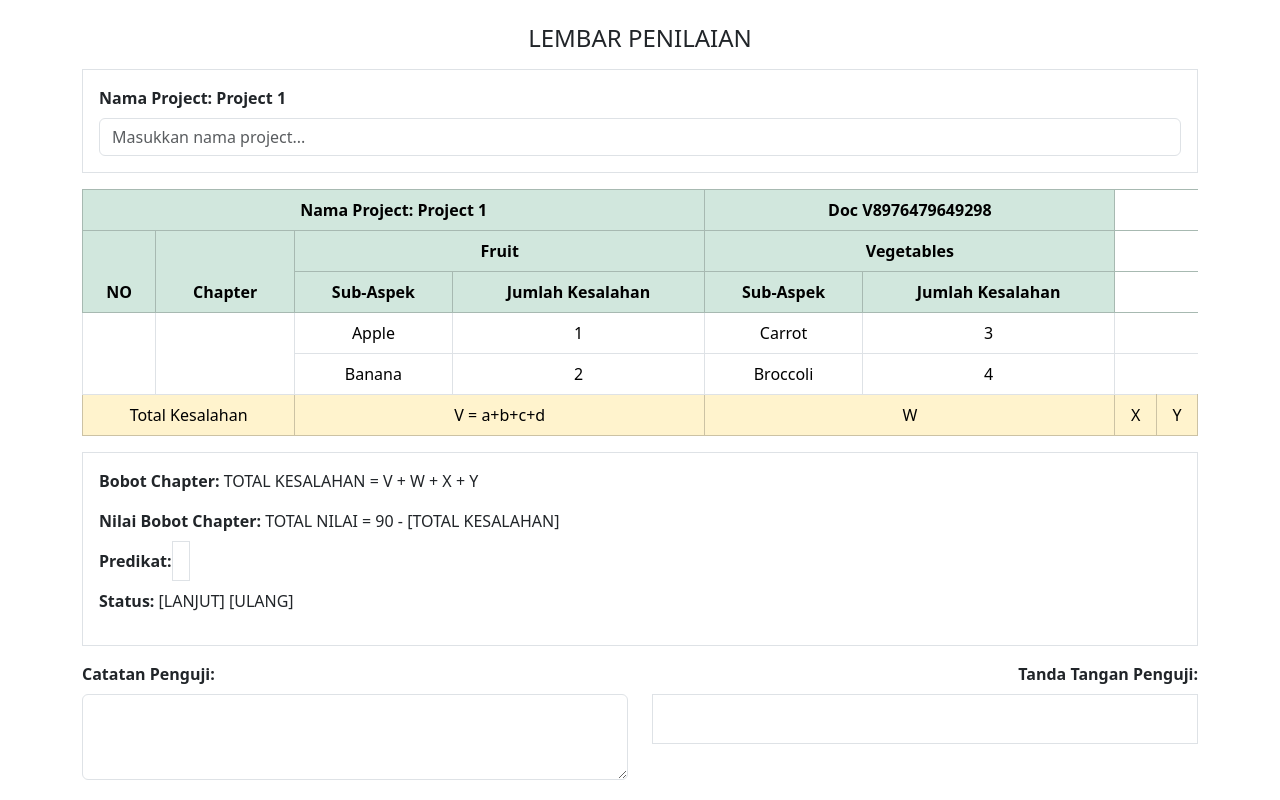
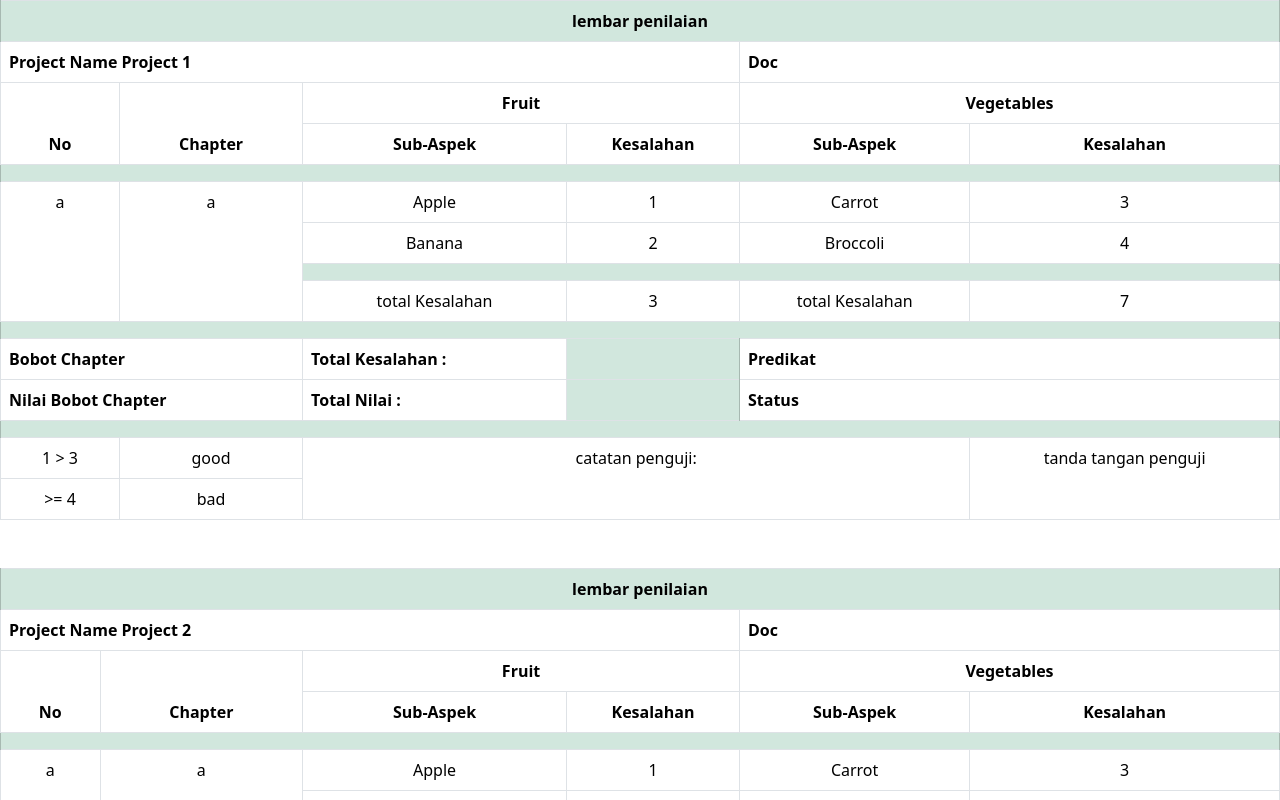
Before and after one commit to FawzQi/DB-project, a React (Vite) app: page / in a window 1280 px wide. Shown: the top 800 px of the page. Built offline with nearby package versions, Linux system fonts and the light colour scheme.

Commit message:
finish prototype table

```diff
--- a/src/App.tsx
+++ b/src/App.tsx
@@ -1,5 +1,5 @@
 import ConfigBox from "./components/ConfigBox";
-import ScoringTable from "./components/Table";
+import FormTable from "./components/Table";
 
 const data = [
   {
@@ -7,6 +7,7 @@ const data = [
     subaspects: [
       { name: "Apple", value: 1 },
       { name: "Banana", value: 2 },
+      { name: "Orange", value: 3 },
     ],
   },
   {
@@ -51,7 +52,6 @@ const formData = [
           { name: "Apple", value: 1 },
           { name: "Banana", value: 2 },
           { name: "Orange", value: 3 },
-          { name: "Grape", value: 4 },
         ],
       },
       {
@@ -65,13 +65,13 @@ const formData = [
       },
     ],
     scores: [
-      { operator: 1, value: [1, 3], status: "good" },
-      { operator: 3, value: [4], status: "bad" },
+      { operator: 0, value: [1, 3], status: "good" },
+      { operator: 2, value: [4], status: "bad" },
     ],
   },
 ];
 
 export default function App() {
   // return <ConfigBox />;
-  return <ScoringTable formDatas={formData} />;
+  return <FormTable formDatas={formData} />;
 }
--- a/src/components/Scoring.tsx
+++ b/src/components/Scoring.tsx
@@ -1,7 +1,7 @@
 import { useState } from "react";
 
 enum Operator {
-  IN_RANGE = 1,
+  IN_RANGE = 0,
   GREATER_THAN,
   LESS_THAN,
   GREATER_THAN_OR_EQUAL,
--- a/src/components/SubAspect.tsx
+++ b/src/components/SubAspect.tsx
@@ -41,7 +41,7 @@ export default function SubAspect({ subaspects }: SubAspectProps) {
       <h4>Sub-Aspek :</h4>
       <div className="col g-2">
         {subaspectList.map((subaspect) => (
-          <div key={subaspect.value} className="row align-items-center g-2">
+          <div key={subaspect.name} className="row align-items-center g-2">
             <div className="col">
               <div className="p-2    border rounded bg-light">
                 {subaspect.name}
--- a/src/components/Table.tsx
+++ b/src/components/Table.tsx
@@ -1,5 +1,4 @@
 import React from "react";
-
 interface Subaspect {
   name: string;
   value: number;
@@ -10,9 +9,9 @@ interface Aspect {
   subaspects: Subaspect[];
 }
 
-interface AspectProps {
-  aspect: Aspect[];
-}
+// interface AspectProps {
+//   aspect: Aspect[];
+// }
 
 enum Operator {
   IN_RANGE = 1,
@@ -38,132 +37,207 @@ interface FormDataProps {
   formDatas: FormData[];
 }
 
-export default function ScoringTable({ formDatas }: FormDataProps) {
-  const getIndexWithMostSubaspects = (aspects: Aspect[]): number => {
-    let maxSubaspects = 0;
-    let indexWithMostSubaspects = -1;
-
-    aspects.forEach((aspect, index) => {
-      if (aspect.subaspects.length > maxSubaspects) {
-        maxSubaspects = aspect.subaspects.length;
-        indexWithMostSubaspects = index;
+export default function FormTable({ formDatas }: FormDataProps) {
+  const getAspectIndexWithMaxSubaspect = (aspects: Aspect[]) => {
+    let max = 0;
+    let index = 0;
+    aspects.forEach((aspect, aspectIndex) => {
+      if (aspect.subaspects.length > max) {
+        max = aspect.subaspects.length;
+        index = aspectIndex;
       }
     });
-
-    return indexWithMostSubaspects;
+    return index;
   };
 
-  const indexWithMostSubaspects = getIndexWithMostSubaspects(
-    formDatas[0].aspect
-  );
-  console.log("Index with most subaspects:", indexWithMostSubaspects);
+  const FormDataAspectIndexWithMostSubaspect: number[] = [];
+  formDatas.map((formData) => {
+    FormDataAspectIndexWithMostSubaspect.push(
+      getAspectIndexWithMaxSubaspect(formData.aspect)
+    );
+  });
+
+  const getMaxSubaspect = (aspects: Aspect[]) => {
+    let max = 0;
+    aspects.forEach((aspect) => {
+      if (aspect.subaspects.length > max) {
+        max = aspect.subaspects.length;
+      }
+    });
+    return max;
+  };
+
+  const FormDataMaxSubAspect: number[] = [];
+  formDatas.map((formData) => {
+    FormDataMaxSubAspect.push(getMaxSubaspect(formData.aspect));
+    console.log(getMaxSubaspect(formData.aspect));
+  });
+
+  const operatorSign = ["-", ">", "<", ">=", "<="];
 
   return (
     <>
       {formDatas.map((formData, formIndex) => (
-        <div className="container mt-4" key={formIndex}>
-          <h4 className="text-center mb-3">LEMBAR PENILAIAN</h4>
-
-          <div className="mb-3 border p-3">
-            <strong>Nama Project: {formData.name}</strong>
-            <input
-              type="text"
-              className="form-control mt-2"
-              placeholder="Masukkan nama project..."
-            />
-          </div>
-
+        <div key={`${formData.name}-${formIndex}`}>
           <table className="table table-bordered text-center">
-            <thead className="table-success">
+            <thead>
               <tr>
-                <th colSpan={2 * formData.aspect.length}>
-                  Nama Project: {formData.name}
+                <th
+                  className="table-success "
+                  colSpan={formData.aspect.length * 2 + 2}
+                >
+                  lembar penilaian
                 </th>
-                <th colSpan={2}>Doc V8976479649298</th>
               </tr>
               <tr>
-                <th rowSpan={2}>NO</th>
+                <th
+                  colSpan={formData.aspect.length * 2}
+                  style={{ textAlign: "left" }}
+                >
+                  Project Name {formData.name}
+                </th>
+                <th colSpan={2} style={{ textAlign: "left" }}>
+                  Doc
+                </th>
+              </tr>
+              <tr>
+                <th rowSpan={2}>No</th>
                 <th rowSpan={2}>Chapter</th>
-                {formData.aspect.map((aspect, aspectIndex) => (
-                  <th key={aspectIndex} colSpan={2}>
-                    {aspect.name}
+                {formData.aspect.map((aspect, index) => (
+                  <th key={`${aspect.name}-${index}`} colSpan={2}>
+                    {aspect.name}{" "}
                   </th>
                 ))}
               </tr>
               <tr>
-                {formData.aspect.map((_, aspectIndex) => (
-                  <React.Fragment key={aspectIndex}>
-                    <th>Sub-Aspek</th>
-                    <th>Jumlah Kesalahan</th>
+                {formData.aspect.map((_, index) => (
+                  <React.Fragment key={`subaspect-header-${index}`}>
+                    <th>Sub-Aspek </th>
+                    <th>Kesalahan </th>
                   </React.Fragment>
                 ))}
               </tr>
+              <tr>
+                <th
+                  className="table-success"
+                  colSpan={formData.aspect.length * 2 + 2}
+                ></th>
+              </tr>
             </thead>
             <tbody>
-              {formData.aspect[indexWithMostSubaspects]?.subaspects.map(
-                (_, subIndex) => (
-                  <tr key={subIndex}>
-                    {subIndex === 0 && (
+              {formData.aspect[
+                FormDataAspectIndexWithMostSubaspect[formIndex]
+              ].subaspects.map((_, subaspectIndex) => (
+                <React.Fragment key={`subaspect-row-${subaspectIndex}`}>
+                  <tr>
+                    {subaspectIndex == 0 && (
                       <>
-                        <td
-                          rowSpan={
-                            formData.aspect[indexWithMostSubaspects]?.subaspects
-                              .length
-                          }
-                        ></td>
-                        <td
-                          rowSpan={
-                            formData.aspect[indexWithMostSubaspects]?.subaspects
-                              .length
-                          }
-                        ></td>
+                        <td rowSpan={FormDataMaxSubAspect[formIndex] + 2}>
+                          {" "}
+                          a
+                        </td>
+                        <td rowSpan={FormDataMaxSubAspect[formIndex] + 2}>
+                          a{" "}
+                        </td>
                       </>
                     )}
-                    {formData.aspect.map((aspect, aspectIndex) => (
-                      <React.Fragment key={aspectIndex}>
-                        <td>{aspect.subaspects[subIndex]?.name || "-"}</td>
-                        <td>{aspect.subaspects[subIndex]?.value ?? "-"}</td>
+                    {formData.aspect.map((aspect, index) => (
+                      <React.Fragment key={`${aspect.name}-subaspect-${index}`}>
+                        {subaspectIndex < aspect.subaspects.length ? (
+                          <>
+                            <td>{aspect.subaspects[subaspectIndex].name}</td>
+                            <td>{aspect.subaspects[subaspectIndex].value}</td>
+                          </>
+                        ) : (
+                          <>
+                            <td>-</td>
+                            <td>-</td>
+                          </>
+                        )}
                       </React.Fragment>
                     ))}
                   </tr>
-                )
-              )}
-              <tr className="table-warning">
-                <td colSpan={2}>Total Kesalahan</td>
-                <td colSpan={2}>V = a+b+c+d</td>
-                <td colSpan={2}>W</td>
-                <td colSpan={2}>X</td>
-                <td colSpan={2}>Y</td>
+                </React.Fragment>
+              ))}
+              <tr>
+                <th
+                  className="table-success"
+                  colSpan={formData.aspect.length * 2}
+                ></th>
               </tr>
+              <tr>
+                {formData.aspect.map((aspect, index) => {
+                  let totalKesalahan = 0;
+                  aspect.subaspects.forEach((subaspect) => {
+                    totalKesalahan += subaspect.value;
+                  });
+                  return (
+                    <React.Fragment key={`total-kesalahan-${index}`}>
+                      <td>total Kesalahan </td>
+                      <td>{totalKesalahan} </td>
+                    </React.Fragment>
+                  );
+                })}
+              </tr>
+              <tr>
+                <th
+                  className="table-success"
+                  colSpan={formData.aspect.length * 2 + 2}
+                ></th>
+              </tr>
+              <tr style={{ textAlign: "left" }}>
+                <th colSpan={2}>Bobot Chapter</th>
+                <th colSpan={formData.aspect.length - 1}>Total Kesalahan :</th>
+                <th className="table-success"></th>
+                <th colSpan={formData.aspect.length}>Predikat</th>
+              </tr>
+              <tr style={{ textAlign: "left" }}>
+                <th colSpan={2}>Nilai Bobot Chapter</th>
+                <th colSpan={formData.aspect.length - 1}>Total Nilai :</th>
+                <th className="table-success"></th>
+                <th colSpan={formData.aspect.length}>Status</th>
+              </tr>
+              <tr>
+                <th
+                  colSpan={formData.aspect.length * 2 + 2}
+                  className="table-success"
+                ></th>
+              </tr>
+              {formData.scores.map((score, scoreIndex) => (
+                <tr key={`score-row-${scoreIndex}`}>
+                  {score.operator === Operator.IN_RANGE ? (
+                    <td>
+                      {" "}
+                      {`${score.value[0]} ${operatorSign[score.operator]} ${
+                        score.value[1]
+                      }`}{" "}
+                    </td>
+                  ) : (
+                    <td>
+                      {" "}
+                      {`${operatorSign[score.operator]} ${score.value[0]}`}{" "}
+                    </td>
+                  )}
+                  <td>{score.status}</td>
+                  {scoreIndex === 0 && (
+                    <>
+                      {/* <td rowSpan={formData.scores.length}></td> */}
+                      <td
+                        colSpan={formData.aspect.length * 2 - 1}
+                        rowSpan={formData.aspect.length}
+                      >
+                        catatan penguji:
+                      </td>
+                      <td rowSpan={formData.scores.length}>
+                        tanda tangan penguji
+                      </td>
+                    </>
+                  )}
+                </tr>
+              ))}
             </tbody>
           </table>
-
-          <div className="border p-3 mt-3">
-            <p>
-              <strong>Bobot Chapter:</strong> TOTAL KESALAHAN = V + W + X + Y
-            </p>
-            <p>
-              <strong>Nilai Bobot Chapter:</strong> TOTAL NILAI = 90 - [TOTAL
-              KESALAHAN]
-            </p>
-            <p>
-              <strong>Predikat:</strong> <span className="border p-2"></span>
-            </p>
-            <p>
-              <strong>Status:</strong> [LANJUT] [ULANG]
-            </p>
-          </div>
-
-          <div className="mt-3 row">
-            <div className="col-md-6">
-              <strong>Catatan Penguji:</strong>
-              <textarea className="form-control mt-2" rows={3}></textarea>
-            </div>
-            <div className="col-md-6 text-end">
-              <strong>Tanda Tangan Penguji:</strong>
-              <div className="border mt-2 p-4"></div>
-            </div>
-          </div>
+          <div className="py-3"> </div>
         </div>
       ))}
     </>
```
Also changed, not shown: src/components/Aspects.tsx (+6 -7 lines).
